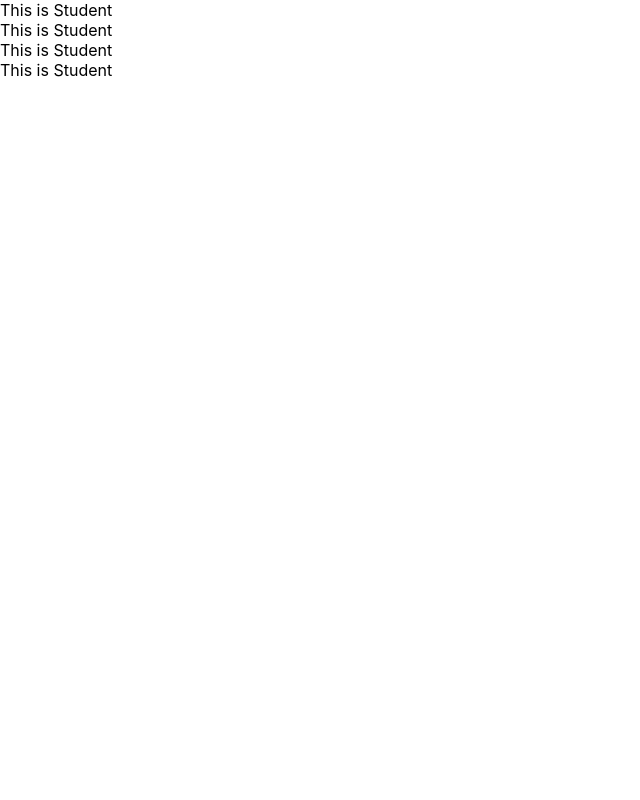
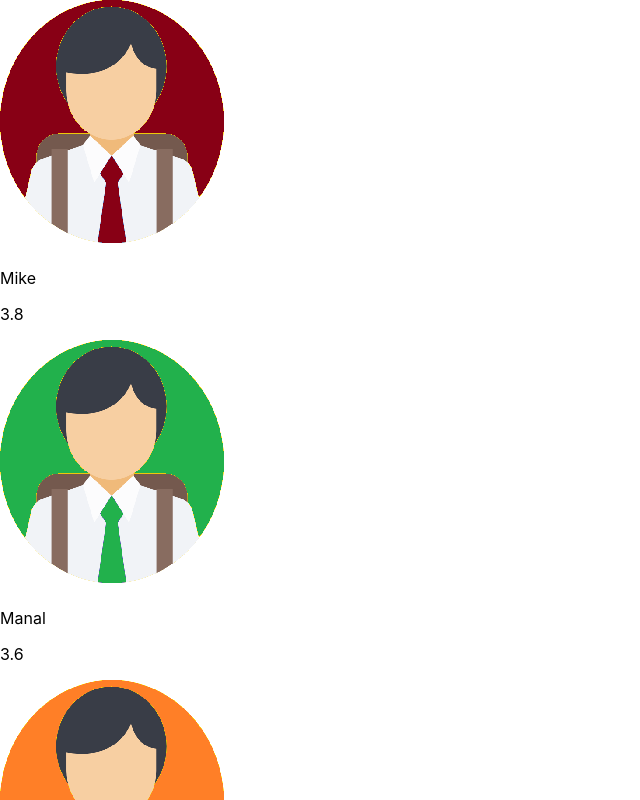
Before and after one commit to seoyounghwang/seoyoungHwang_midterm, a React (Create React App) app: page / in a window 1280 px wide. Shown: the top 800 px of the page, without its empty margins (0-640 px from the left). Built offline with nearby package versions, Linux system fonts and the light colour scheme.

Commit message:
displays student component using props

```diff
--- a/src/components/student.jsx
+++ b/src/components/student.jsx
@@ -2,10 +2,13 @@ import React, { Component } from 'react';
 
 class Student extends Component {
     render() {
+        const {image, name, gpa} = this.props.student;
         return (
-            <div>
-                This is Student
-            </div>
+            <>
+            <img src={"./image/"+image} alt='profile'/>
+            <p className="student-name">{name}</p>
+            <p className="student-gpa">{gpa}</p>
+            </>
         );
     }
 }
```
